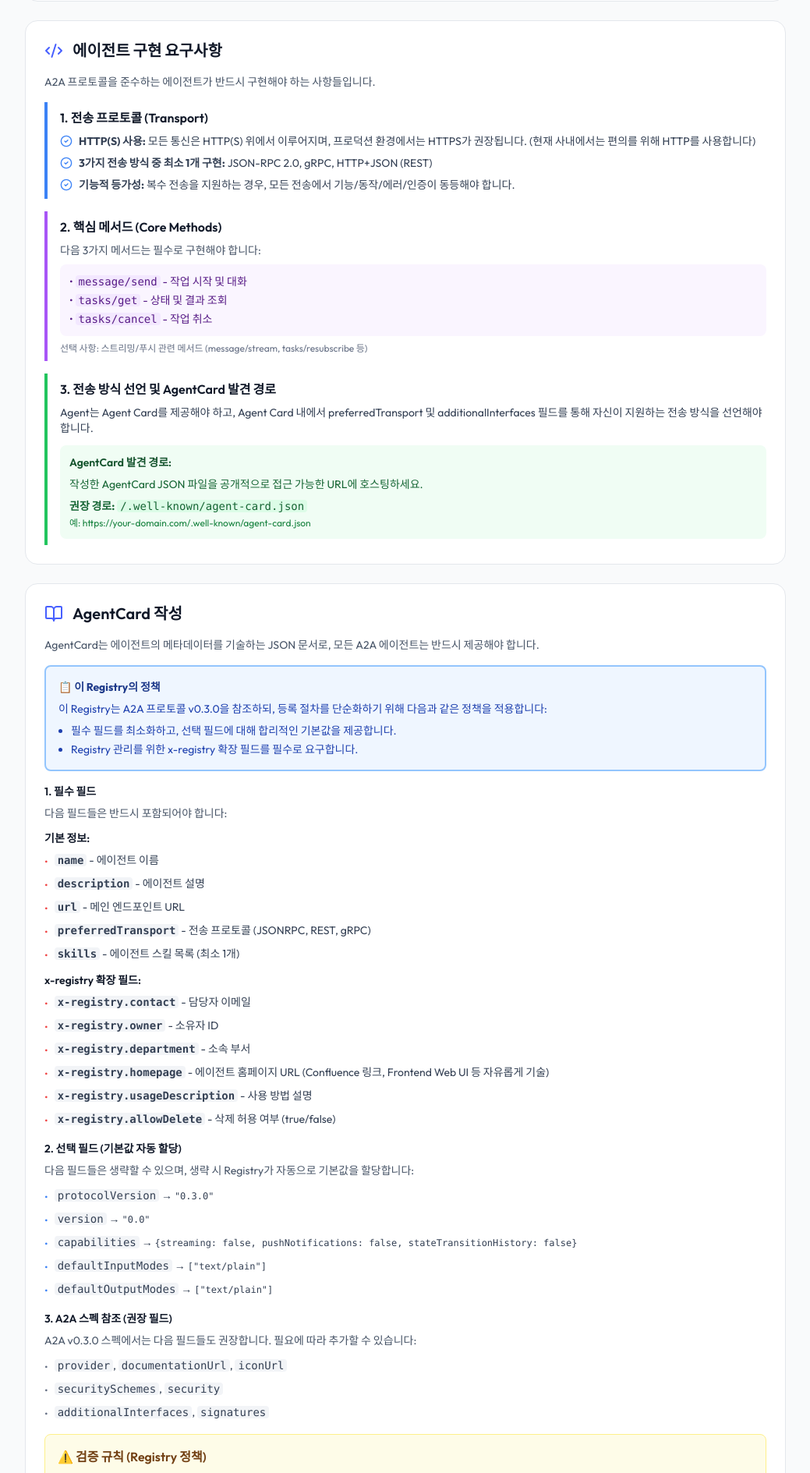
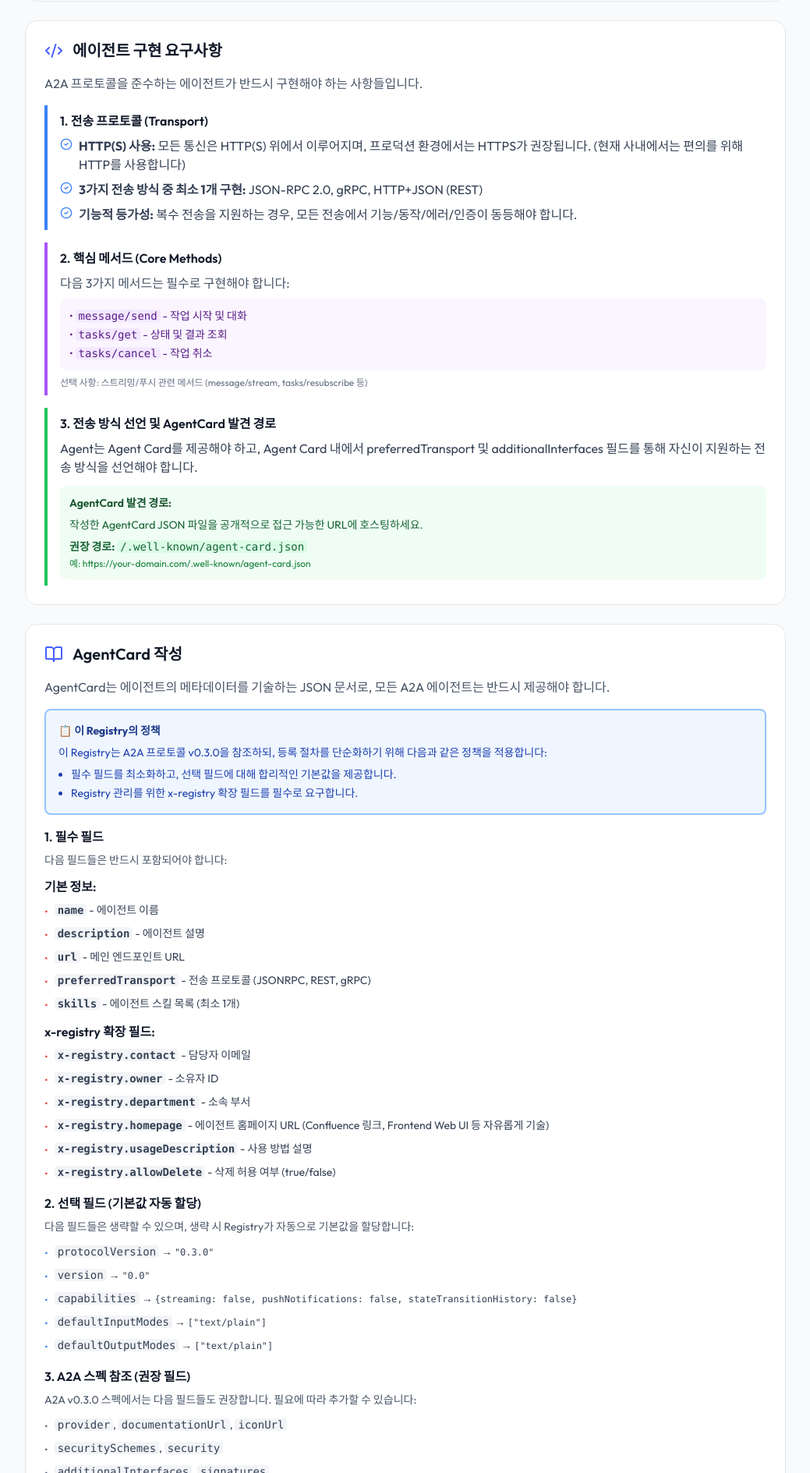
Before and after one commit to AAG-Dev-space/agent-registry, a React (Vite) app in the folder frontend/: page /wiki/terms-and-specs in a window 1280 px wide. Shown: the part 551-2440 px from the top of the page at 78% size, without its empty margins (120-1159 px from the left). Built offline with nearby package versions, Linux system fonts and the light colour scheme; no server answers.

Commit message:
Size up font, following to WCAG guide

```diff
--- a/frontend/src/pages/RegisterAgent.tsx
+++ b/frontend/src/pages/RegisterAgent.tsx
@@ -245,10 +245,10 @@ export default function RegisterAgent() {
               <div className="space-y-4 mt-4">
                 {/* Required Fields */}
                 <div>
-                  <h4 className="text-sm font-semibold text-gray-900 mb-2">1. {t('필수 필드', 'Required Fields')}</h4>
+                  <h4 className="text-base font-semibold text-gray-900 mb-2">1. {t('필수 필드', 'Required Fields')}</h4>
                   <div className="space-y-3">
                     <div>
-                      <p className="text-sm font-semibold text-gray-900 mb-2">{t('기본 정보:', 'Basic Information:')}</p>
+                      <p className="text-base font-semibold text-gray-900 mb-2">{t('기본 정보:', 'Basic Information:')}</p>
                       <ul className="text-sm text-gray-700 space-y-2">
                         <li className="flex items-start gap-2">
                           <span className="text-red-500 mt-0.5">•</span>
@@ -273,7 +273,7 @@ export default function RegisterAgent() {
                       </ul>
                     </div>
                     <div>
-                      <p className="text-sm font-semibold text-gray-900 mb-2">{t('x-registry 확장 필드:', 'x-registry Extension Fields:')}</p>
+                      <p className="text-base font-semibold text-gray-900 mb-2">{t('x-registry 확장 필드:', 'x-registry Extension Fields:')}</p>
                       <ul className="text-sm text-gray-700 space-y-2">
                         <li className="flex items-start gap-2">
                           <span className="text-red-500 mt-0.5">•</span>
@@ -306,7 +306,7 @@ export default function RegisterAgent() {
 
                 {/* Optional Fields with Defaults */}
                 <div>
-                  <h4 className="text-sm font-semibold text-gray-900 mb-2">2. {t('선택 필드 (기본값 자동 할당)', 'Optional Fields (Auto-assigned Defaults)')}</h4>
+                  <h4 className="text-base font-semibold text-gray-900 mb-2">2. {t('선택 필드 (기본값 자동 할당)', 'Optional Fields (Auto-assigned Defaults)')}</h4>
                   <p className="text-sm text-gray-600 mb-3">
                     {t('다음 필드들은 생략할 수 있으며, 생략 시 Registry가 자동으로 기본값을 할당합니다.', 'The following fields can be omitted, and the Registry will automatically assign default values.')}
                   </p>
--- a/frontend/src/pages/wiki/GettingStarted.tsx
+++ b/frontend/src/pages/wiki/GettingStarted.tsx
@@ -132,10 +132,10 @@ export default function HowToUse() {
 
               {/* Registration Process */}
               <div>
-                <h3 className="text-sm font-semibold text-gray-900 mb-2">
+                <h3 className="text-base font-semibold text-gray-900 mb-2">
                   {t('등록 절차', 'Registration Process')}
                 </h3>
-                <ol className="text-sm text-gray-700 space-y-1.5 ml-5 list-decimal">
+                <ol className="text-base text-gray-700 space-y-1.5 ml-5 list-decimal">
                   <li>{t('AgentCard JSON 파일 작성', 'Create AgentCard JSON file')}</li>
                   <li>{t('웹 서버에 정적 파일로 호스팅', 'Host as static file on web server')}</li>
                   <li>{t('URL이 공개적으로 접근 가능한지 확인', 'Verify URL is publicly accessible')}</li>
@@ -147,7 +147,7 @@ export default function HowToUse() {
 
               {/* Recommended URL Format */}
               <div>
-                <h3 className="text-sm font-semibold text-gray-900 mb-3">
+                <h3 className="text-base font-semibold text-gray-900 mb-3">
                   {t('권장 URL 형식', 'Recommended URL Format')}
                 </h3>
                 <div className="relative">
@@ -539,7 +539,7 @@ export default function HowToUse() {
                 <h3 className="font-semibold text-gray-900 mb-3">
                   {t('2-3. 스킬 활용하기', '2-3. Use Skills')}
                 </h3>
-                <p className="text-sm text-gray-600 mb-3">
+                <p className="text-base text-gray-600 mb-3">
                   {t(
                     'Agent Card의 skills 정보를 참고하여 적절한 프롬프트를 작성하세요:',
                     'Reference the skills information in the Agent Card to write appropriate prompts:'
--- a/frontend/src/pages/wiki/TermsAndSpecs.tsx
+++ b/frontend/src/pages/wiki/TermsAndSpecs.tsx
@@ -81,7 +81,7 @@ export default function TermsAndSpecs() {
               </h2>
             </div>
 
-            <p className="text-sm text-gray-600 mb-4">
+            <p className="text-base text-gray-600 mb-4">
               {t(
                 'A2A 프로토콜을 준수하는 에이전트가 반드시 구현해야 하는 사항들입니다.',
                 'Requirements that agents must implement to comply with the A2A protocol.'
@@ -94,7 +94,7 @@ export default function TermsAndSpecs() {
                 <h3 className="font-semibold text-gray-900 mb-2">
                   1. {t('전송 프로토콜 (Transport)', 'Transport Protocol')}
                 </h3>
-                <ul className="space-y-2 text-sm text-gray-700">
+                <ul className="space-y-2 text-base text-gray-700">
                   <li className="flex items-start gap-2">
                     <CheckCircle2 className="h-4 w-4 text-blue-500 mt-0.5 flex-shrink-0" />
                     <span>
@@ -124,7 +124,7 @@ export default function TermsAndSpecs() {
                 <h3 className="font-semibold text-gray-900 mb-2">
                   2. {t('핵심 메서드 (Core Methods)', 'Core Methods')}
                 </h3>
-                <p className="text-sm text-gray-600 mb-2">
+                <p className="text-base text-gray-600 mb-2">
                   {t('다음 3가지 메서드는 필수로 구현해야 합니다:', 'The following 3 methods are mandatory:')}
                 </p>
                 <div className="bg-purple-50 rounded-lg p-3 mb-2">
@@ -144,7 +144,7 @@ export default function TermsAndSpecs() {
                 <h3 className="font-semibold text-gray-900 mb-2">
                   3. {t('전송 방식 선언 및 AgentCard 발견 경로', 'Transport Declaration and AgentCard Discovery Path')}
                 </h3>
-                <p className="text-sm text-gray-700 mb-3">
+                <p className="text-base text-gray-700 mb-3">
                   {t(
                     'Agent는 Agent Card를 제공해야 하고, Agent Card 내에서 preferredTransport 및 additionalInterfaces 필드를 통해 자신이 지원하는 전송 방식을 선언해야 합니다.',
                     'Agents must provide an Agent Card and declare their supported transport methods through preferredTransport and additionalInterfaces fields in the Agent Card.'
@@ -184,7 +184,7 @@ export default function TermsAndSpecs() {
               </h2>
             </div>
 
-            <p className="text-sm text-gray-600 mb-4">
+            <p className="text-base text-gray-600 mb-4">
               {t(
                 'AgentCard는 에이전트의 메타데이터를 기술하는 JSON 문서로, 모든 A2A 에이전트는 반드시 제공해야 합니다.',
                 'AgentCard is a JSON document describing agent metadata. All A2A agents must provide it.'
@@ -210,7 +210,7 @@ export default function TermsAndSpecs() {
             <div className="space-y-4">
               {/* Required Fields */}
               <div>
-                <h3 className="text-sm font-semibold text-gray-900 mb-2">
+                <h3 className="text-base font-semibold text-gray-900 mb-2">
                   1. {t('필수 필드', 'Required Fields')}
                 </h3>
                 <p className="text-sm text-gray-600 mb-3">
@@ -221,7 +221,7 @@ export default function TermsAndSpecs() {
                 </p>
                 <div className="space-y-3">
                   <div>
-                    <p className="text-sm font-semibold text-gray-900 mb-2">{t('기본 정보:', 'Basic Information:')}</p>
+                    <p className="text-base font-semibold text-gray-900 mb-2">{t('기본 정보:', 'Basic Information:')}</p>
                     <ul className="space-y-2 text-sm text-gray-700">
                       <li className="flex items-start gap-2">
                         <span className="text-red-500 mt-0.5">•</span>
@@ -246,7 +246,7 @@ export default function TermsAndSpecs() {
                     </ul>
                   </div>
                   <div>
-                    <p className="text-sm font-semibold text-gray-900 mb-2">{t('x-registry 확장 필드:', 'x-registry Extension Fields:')}</p>
+                    <p className="text-base font-semibold text-gray-900 mb-2">{t('x-registry 확장 필드:', 'x-registry Extension Fields:')}</p>
                     <ul className="space-y-2 text-sm text-gray-700">
                       <li className="flex items-start gap-2">
                         <span className="text-red-500 mt-0.5">•</span>
@@ -279,7 +279,7 @@ export default function TermsAndSpecs() {
 
               {/* Optional Fields */}
               <div>
-                <h3 className="text-sm font-semibold text-gray-900 mb-2">
+                <h3 className="text-base font-semibold text-gray-900 mb-2">
                   2. {t('선택 필드 (기본값 자동 할당)', 'Optional Fields (Auto-assigned Defaults)')}
                 </h3>
                 <p className="text-sm text-gray-600 mb-3">
@@ -314,7 +314,7 @@ export default function TermsAndSpecs() {
 
               {/* A2A Spec Reference */}
               <div>
-                <h3 className="text-sm font-semibold text-gray-900 mb-2">
+                <h3 className="text-base font-semibold text-gray-900 mb-2">
                   3. {t('A2A 스펙 참조 (권장 필드)', 'A2A Spec Reference (Recommended)')}
                 </h3>
                 <p className="text-sm text-gray-600 mb-3">
@@ -364,7 +364,7 @@ export default function TermsAndSpecs() {
             </div>
 
             <div className="bg-gray-50 border border-gray-200 rounded-lg p-4 mb-4">
-              <p className="text-sm text-gray-700">
+              <p className="text-base text-gray-700">
                 {t(
                   'A2A 스펙은 레지스트리를 의무 사양으로 정의하지 않지만, "발견 메커니즘" 중 하나로 카탈로그/레지스트리를 명시합니다. 엔터프라이즈 환경에서 다음 기능들을 구현하는 것을 권장합니다.',
                   'The A2A spec does not mandate registries but lists catalogs/registries as discovery mechanisms. The following features are recommended for enterprise environments.'
@@ -378,7 +378,7 @@ export default function TermsAndSpecs() {
                 <h3 className="font-semibold text-gray-900 mb-2">
                   1. {t('인덱싱 & 디스커버리', 'Indexing & Discovery')}
                 </h3>
-                <ul className="space-y-2 text-sm text-gray-700">
+                <ul className="space-y-2 text-base text-gray-700">
                   <li className="flex items-start gap-2">
                     <span className="text-blue-500 mt-0.5">•</span>
                     <span>
@@ -399,7 +399,7 @@ export default function TermsAndSpecs() {
                 <h3 className="font-semibold text-gray-900 mb-2">
                   2. {t('전송·기능 기반 라우팅 힌트', 'Transport & Capability-based Routing Hints')}
                 </h3>
-                <p className="text-sm text-gray-700">
+                <p className="text-base text-gray-700">
                   {t(
                     'preferredTransport, additionalInterfaces, capabilities, skills 기준으로 호출 전략(예: 스트리밍 지원 여부, 푸시 지원 여부)을 클라이언트에 노출합니다.',
                     'Expose calling strategies (e.g., streaming support, push support) to clients based on preferredTransport, additionalInterfaces, capabilities, and skills.'
```
Also changed, not shown: frontend/src/pages/wiki/Roadmap.tsx (+6 -6 lines).
